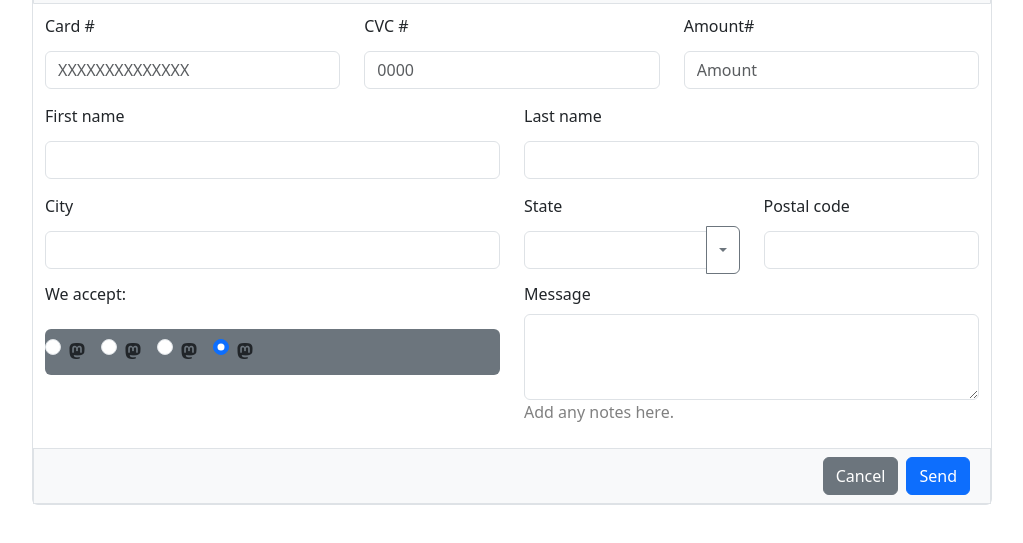
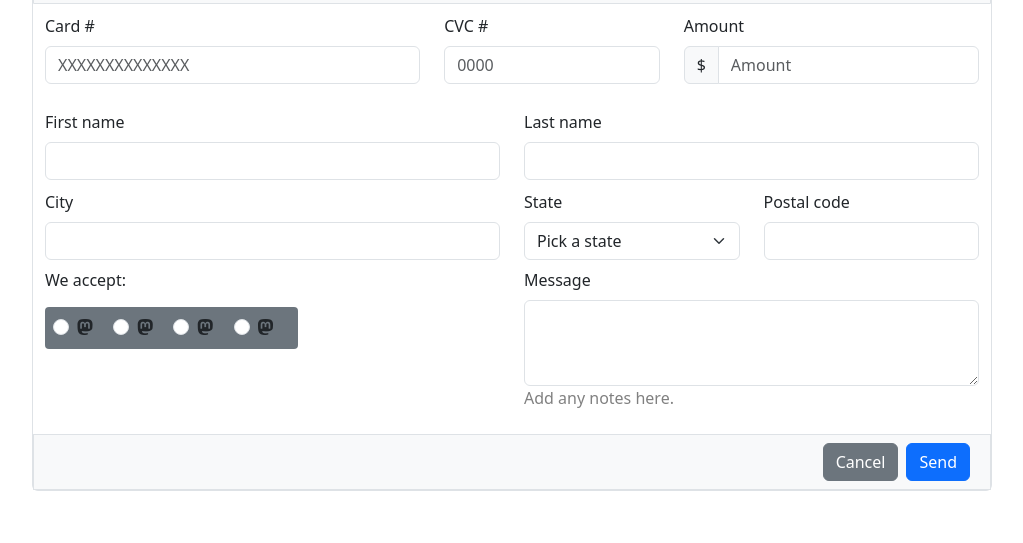
Before and after one commit to 4GeeksAcademy/bjorkrothjm-html5-form, a plain HTML site: page index.html in a window 1280 px wide. Shown: the part 103-646 px from the top of the page, without its empty margins (128-1151 px from the left). Drawn offline with nearby package versions, Linux system fonts and the light colour scheme.

Commit message:
Fourth commit

```diff
--- a/index.html
+++ b/index.html
@@ -19,91 +19,88 @@
                 <h1>Payment form example</h1>
             </div>
         </div>
-        <form>
+        <form novalidate>
             <div class="row">
-                <div class="col">
+                <div class="col-sm-12 col-md-5 col-lg-5">
                     <label for="card_no" class="form-label">Card #</label>
-                    <input type="text" class="form-control" id="card_no" placeholder="XXXXXXXXXXXXXX">
+                    <input type="text" class="form-control" id="card_no" placeholder="XXXXXXXXXXXXXX" required>
+                    <div class="valid-feedback">
+                        Looks good!
+                    </div>
+                    <div class="invalid-feedback">
+                        Please provide a valid!
+                    </div>
                 </div>
-                <div class="col">
+                <div class="col-sm col-md-3 col-lg-3">
                     <label for="cvc_no" class="form-label">CVC #</label>
-                    <input type="text" class="form-control" id="cvc_no" placeholder="0000">
+                    <input type="text" class="form-control" id="cvc_no" placeholder="0000" required>
                 </div>
-                <div class="col">
-                    <label for="amount_no" class="form-label">Amount#</label>
-                    <input type="text" class="form-control" id="amount_no" placeholder="Amount">
+                <div class="col-sm-6 col-md-4 col-lg-4">
+
+                    <label for="amount_no" class="form-label">Amount</label>
+                    <div class="input-group mb-3">
+                        <span class="input-group-text">$</span>
+                        <input type="text" class="form-control" id="amount_no" placeholder="Amount">
+                    </div>
                 </div>
             </div>
             <div class="row">
-                <div class="col">
+                <div class="col-sm-12 col-md-6">
                     <label for="first_name" class="form-label">First name</label>
                     <input type="text" class="form-control" id="first_name" placeholder="">
                 </div>
-                <div class="col">
+                <div class="col-sm-12 col-md-6">
                     <label for="last_name" class="form-label">Last name</label>
                     <input type="text" class="form-control" id="last_name" placeholder="">
                 </div>
             </div>
             <div class="row">
-                <div class="col-6">
+                <div class="col-sm-12 col-md-6">
                     <label for="city_name" class="form-label">City</label>
                     <input type="text" class="form-control" id="city_name" placeholder="">
                 </div>
-                <div class="col-3">
-                    <label for="state_name" class="form-label">State</label>
-                    <div class="input-group">
-                        <input type="text" class="form-control" id="state_name">
-                        <button class="btn btn-outline-secondary dropdown-toggle" type="button" data-bs-toggle="dropdown"></button>
-                        <ul class="dropdown-menu dropdown-menu-end">
-                        <li><a class="dropdown-item" href="#">Arizona</a></li>
-                        <li><a class="dropdown-item" href="#">New York</a></li>
-                        <li><a class="dropdown-item" href="#">California</a></li>
-                        <li><hr class="dropdown-divider"></li>
-                        <li><a class="dropdown-item" href="#">Other (no option applies)</a></li>
-                        </ul>
-                    </div>
+                <div class="col-sm-12 col-md-3">
+                    <label class="form-label">State</label>
+                    <select class="form-select mb-0" aria-label="Default select example">
+                        <option selected>Pick a state</option>
+                        <option value="1">Arizona</option>
+                        <option value="2">California</option>
+                        <option value="3">New York</option>
+                      </select>
                 </div>
-                <div class="col-3">
+                <div class="col-sm-12 col-md-3">
                     <label for="postal_code_no" class="form-label">Postal code</label>
                     <input type="text" class="form-control" id="postal_code_no" placeholder="">
                 </div>
             </div>
-            <fieldset class="row mb-4">
-                <div class="col-6">
-                    <legend class="col-form-label mt-2 mb-3 pt-0">We accept:</legend>
-                    <div class="col bg-secondary rounded d-flex justify-content-start">
+            <div class="row d-flex justify-content-between mb-4">
+                <div class="col-sm-6 col-md-4 w-auto">
+                    <legend class="col-form-label mt-2 mb-2 pt-0">We accept:</legend>
+                    <div class="bg-secondary rounded-1 w-auto p-2">
                         <div class="form-check form-check-inline">
-                            <input class="form-check-input payment-input" type="radio" name="gridRadios" id="gridRadios1" value="option1" checked>
-                            <label class="form-check-label" for="gridRadios1">
-                                <i class="bi bi-mastodon"></i>
-                            </label>
+                            <input class="form-check-input" type="radio" name="inlineRadioOptions" id="inlineRadio1" value="option1"/>
+                            <label class="form-check-label logo-label" for="inlineRadio1"><i class="bi bi-mastodon"></i></label>
                         </div>
                         <div class="form-check form-check-inline">
-                            <input class="form-check-input payment-input" type="radio" name="gridRadios" id="gridRadios2" value="option2" checked>
-                            <label class="form-check-label" for="gridRadios2">
-                                <i class="bi bi-mastodon"></i>
-                            </label>
+                            <input class="form-check-input" type="radio" name="inlineRadioOptions" id="inlineRadio2" value="option2"/>
+                            <label class="form-check-label logo-label" for="inlineRadio2"><i class="bi bi-mastodon"></i></label>
                         </div>
                         <div class="form-check form-check-inline">
-                            <input class="form-check-input payment-input" type="radio" name="gridRadios" id="gridRadios3" value="option3" checked>
-                            <label class="form-check-label" for="gridRadios3">
-                                <i class="bi bi-mastodon"></i>
-                            </label>
+                            <input class="form-check-input" type="radio" name="inlineRadioOptions" id="inlineRadio3" value="option3"/>
+                            <label class="form-check-label logo-label" for="inlineRadio3"><i class="bi bi-mastodon"></i></label>
                         </div>
                         <div class="form-check form-check-inline">
-                            <input class="form-check-input payment-input" type="radio" name="gridRadios" id="gridRadios4" value="option4" checked>
-                            <label class="form-check-label" for="gridRadios4">
-                                <i class="bi bi-mastodon"></i>
-                            </label>
+                            <input class="form-check-input" type="radio" name="inlineRadioOptions" id="inlineRadio4" value="option4"/>
+                            <label class="form-check-label logo-label" for="inlineRadio4"><i class="bi bi-mastodon"></i></label>
                         </div>
                     </div>
                 </div>
-                <div class="col-6">
+                <div class="col-sm-12 col-md-6">
                     <label for="message_text" class="form-label mt-2">Message</label>
                     <textarea type="text" class="form-control" id="message_text" placeholder="" rows="3"></textarea>
                     <span>Add any notes here.</span>
                 </div>
-            </fieldset>
+            </div>
             <div class="row border bg-light">
                 <div class="col d-flex justify-content-end m-1">
                     <button type="button" class="btn btn-secondary m-1">Cancel</button>
--- a/styles.css
+++ b/styles.css
@@ -1,19 +1,27 @@
+
+
 label,
 legend {
     margin: 10px 0px;
     font-weight: 500;
 }
 
+.logo-label {
+    margin: 0px !important;
+}
 
-
+/*
 input {
     margin: 5px 0px;
 }
+*/
 
+/*
 .payment-input {
     margin: 10px 0px;
     padding: 5px;
 }
+*/
 
 span {
     font-size: 4;
```
